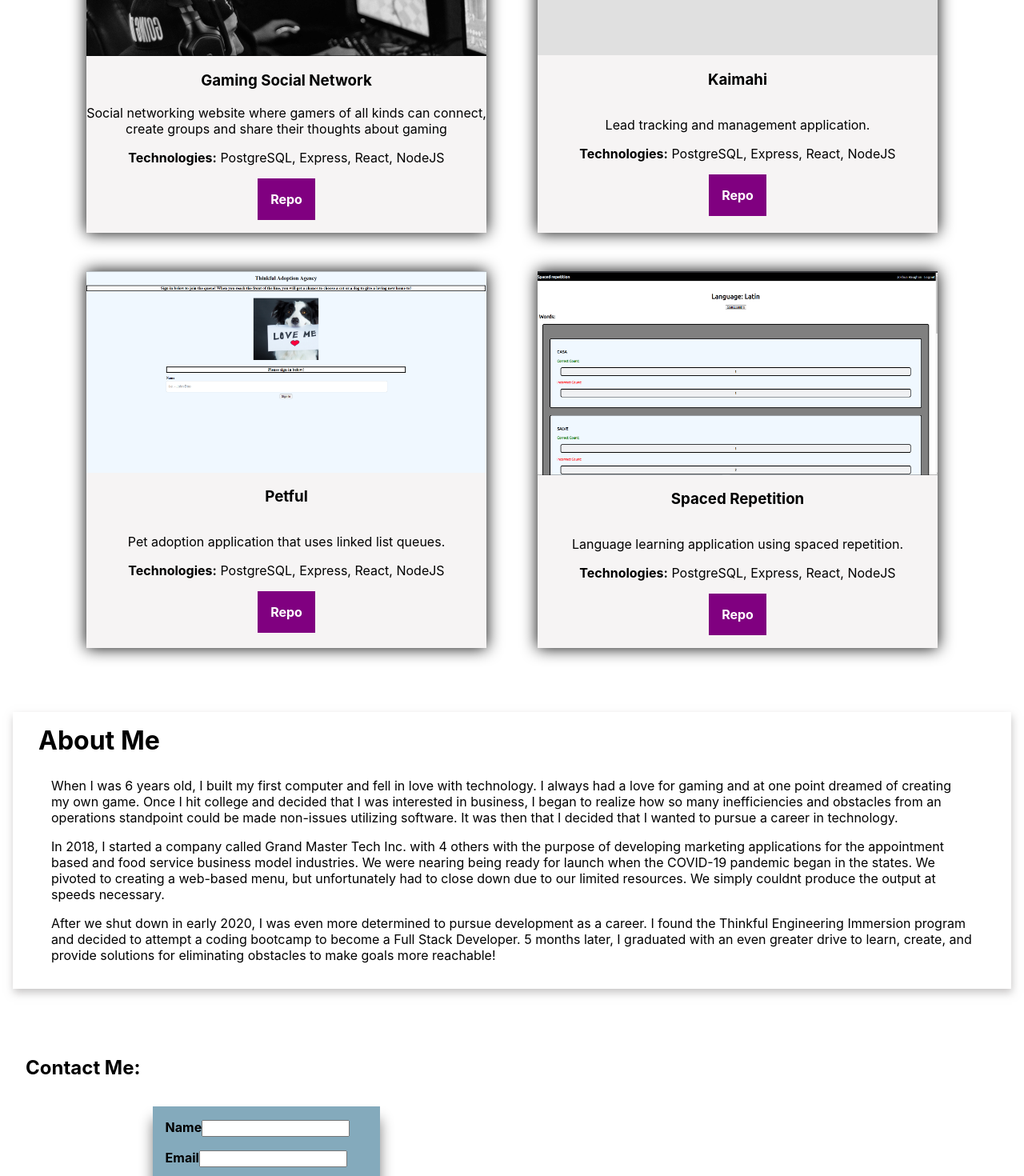
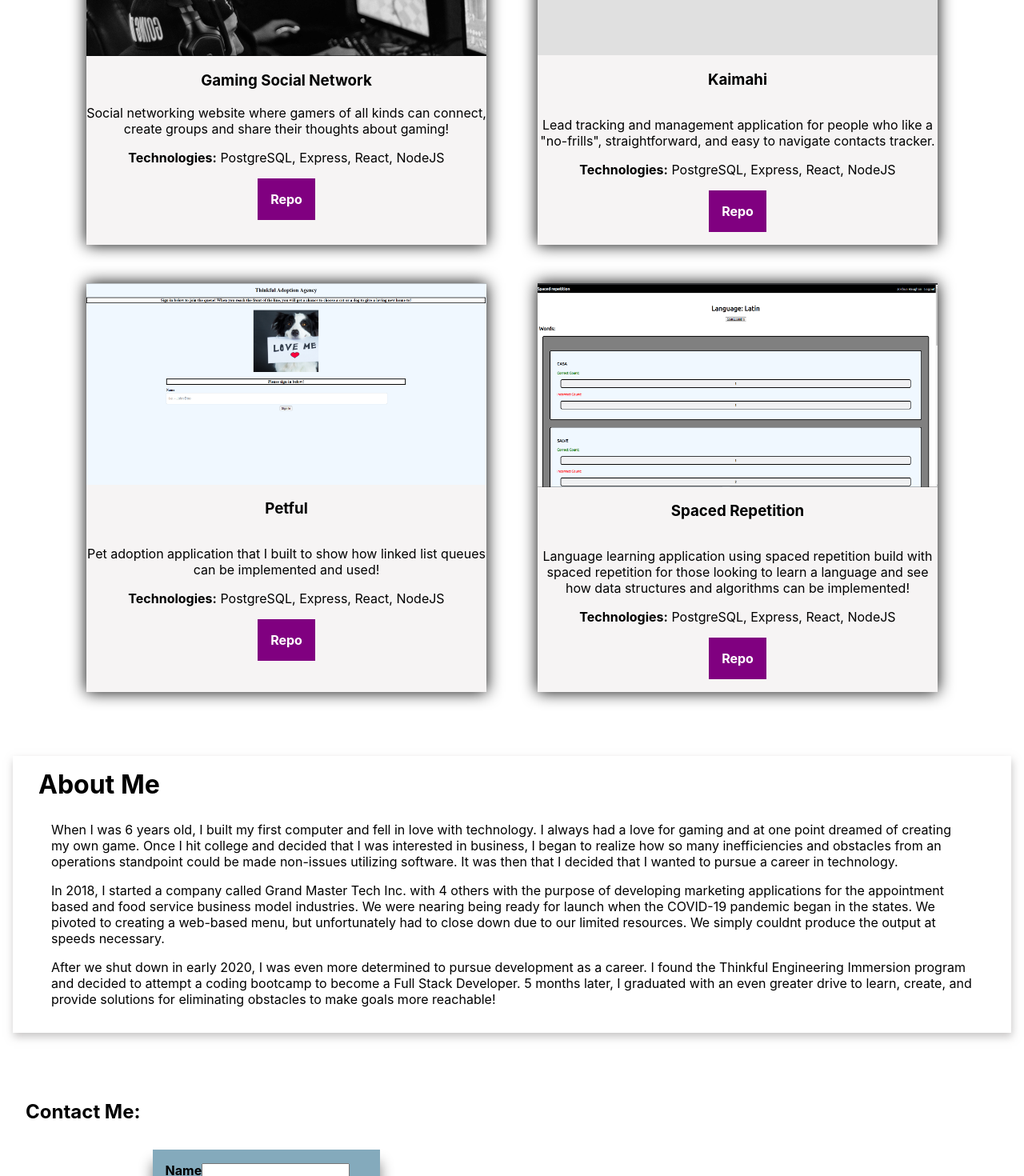
Before and after one commit to jvaughan007/reactPortfolio, a React (Create React App) app: page / in a window 1280 px wide. Shown: the part 1140-2610 px from the top of the page at 80% size. Built offline with nearby package versions, Linux system fonts and the light colour scheme; grey boxes are pictures that could not be loaded.

Commit message:
made changes

```diff
--- a/src/components/About.js
+++ b/src/components/About.js
@@ -4,7 +4,7 @@ import styled from 'styled-components';
 const About = () => {
     return (
     <StyledAbout>
-        <div className="about">
+        <article className="about">
             <h2>About Me</h2>
             <div className="aboutDesc">
                 <div className="text">
@@ -27,13 +27,13 @@ const About = () => {
                 </p>
                 </div>
             </div>
-        </div>
+        </article>
     </StyledAbout>
 
     );
 }
 
-const StyledAbout = styled.div`
+const StyledAbout = styled.section`
 /* margin: 4rem 5rem; */
 
 .about {
--- a/src/components/Contact.js
+++ b/src/components/Contact.js
@@ -33,7 +33,7 @@ const Contact = () => {
             <h3>Links</h3>
             <div className="links">
                 <a href="https://github.com/jvaughan007" target="_blank" rel="noopener noreferrer">GitHub</a>
-                <a href="https://https://www.linkedin.com/in/joshvaughan1989/" target="_blank" rel="noopener noreferrer">LinkedIn</a>
+                <a href="https://www.linkedin.com/in/joshvaughan1989/" target="_blank" rel="noopener noreferrer">LinkedIn</a>
                 <a href="mailto:jvaughan1204@gmail.com" target="_blank" rel="noopener noreferrer">Email</a>
             </div>
         </div>
--- a/src/components/NavBar.js
+++ b/src/components/NavBar.js
@@ -11,10 +11,10 @@ const NavBar = () => {
                         <a href='#home'>Home</a>
                     </li>
                     <li>
-                        <a href='#about'>About</a>
+                        <a href='#projects'>Projects</a>
                     </li>
                     <li>
-                        <a href='#projects'>Projects</a>
+                        <a href='#about'>About</a>
                     </li>
                     <li>
                         <a href='#contact'>Contact</a>
--- a/src/components/Projects.js
+++ b/src/components/Projects.js
@@ -9,7 +9,7 @@ const Projects = () => {
     return (
     <StyledProjects id="projects">
         <h2>Projects</h2>
-        <div className="projectsContainer">
+        <article className="projectsContainer">
 
             <div className="project">
                 <a href="https://production.d69b1cn1p32dn.amplifyapp.com/" target="_blank" rel="noopener noreferrer">
@@ -18,7 +18,7 @@ const Projects = () => {
                 <div className='descContainer'>
                     <h3>Gaming Social Network</h3>
                     <p className='description'>
-                    Social networking website where gamers of all kinds can connect, create groups and share their thoughts about gaming
+                    Social networking website where gamers of all kinds can connect, create groups and share their thoughts about gaming!
                     </p>
                     <p>
                     <b>Technologies:</b> PostgreSQL, Express, React, NodeJS
@@ -36,7 +36,7 @@ const Projects = () => {
                 <h3>Kaimahi</h3>
                 <div className='descContainer'>
                     <p className='description'>
-                    Lead tracking and management application.
+                    Lead tracking and management application for people who like a "no-frills", straightforward, and easy to navigate contacts tracker.
                     </p>
                     <p>
                     <b>Technologies:</b> PostgreSQL, Express, React, NodeJS
@@ -46,8 +46,8 @@ const Projects = () => {
                     </div>
                 </div>
             </div>
-        </div>
-        <div className="projectsContainer">
+        </article>
+        <article className="projectsContainer">
             <div className="project">
             <a href="https://petful-client.jvaughan007.vercel.app/" target="_blank" rel="noopener noreferrer">
                 <img src={petful} alt='petful'/>
@@ -55,7 +55,7 @@ const Projects = () => {
                 <h3>Petful</h3>
                 <div className='descContainer'>
                     <p className='description'>
-                    Pet adoption application that uses linked list queues.
+                    Pet adoption application that I built to show how linked list queues can be implemented and used!
                     </p>
                     <p>
                     <b>Technologies:</b> PostgreSQL, Express, React, NodeJS
@@ -73,7 +73,7 @@ const Projects = () => {
                 <h3>Spaced Repetition</h3>
                 <div className='descContainer'>
                     <p className='description'>
-                    Language learning application using spaced repetition.
+                    Language learning application using spaced repetition build with spaced repetition for those looking to learn a language and see how data structures and algorithms can be implemented!
                     </p>
                     <p>
                         <b>Technologies:</b> PostgreSQL, Express, React, NodeJS
@@ -83,7 +83,7 @@ const Projects = () => {
                     </div>
                 </div>
             </div>
-        </div>
+        </article>
     </StyledProjects>
     );
 }
```
Also changed, not shown: 1 other file (tests, documents, lock files or other folders).
